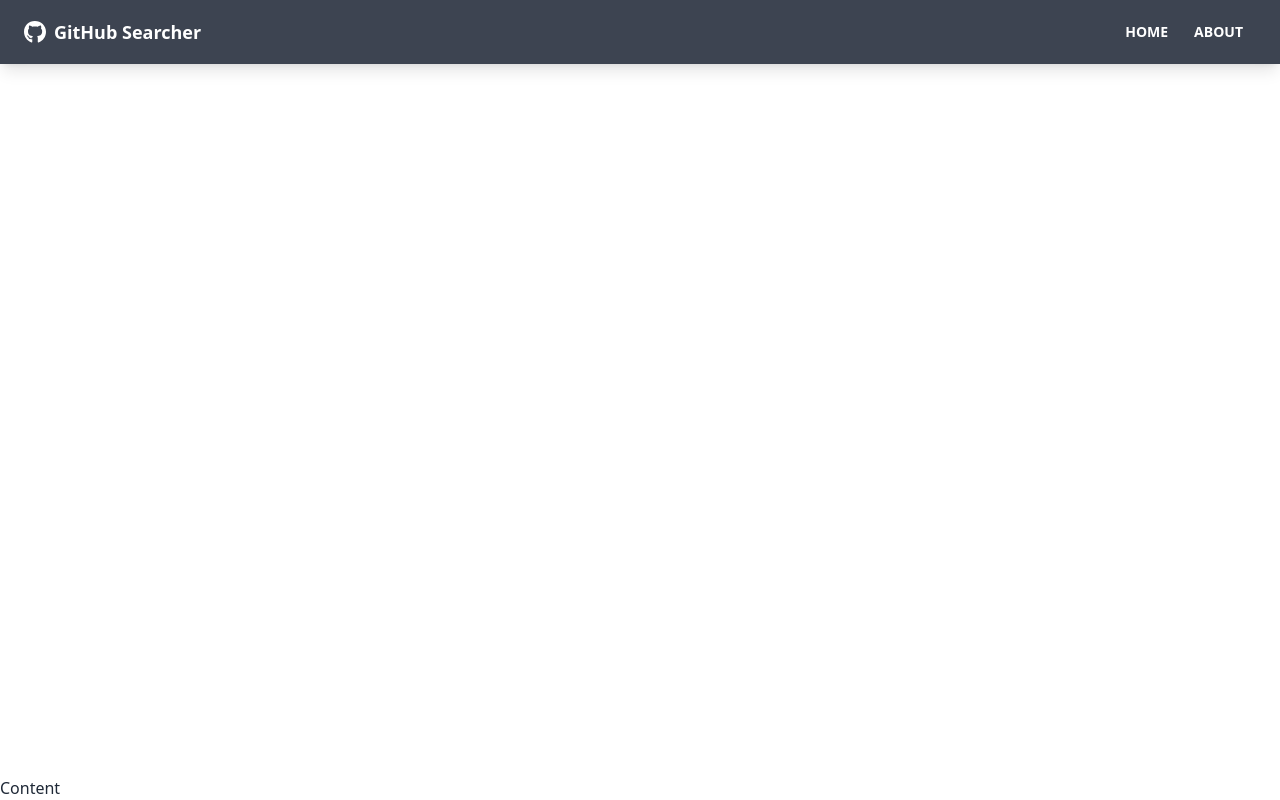
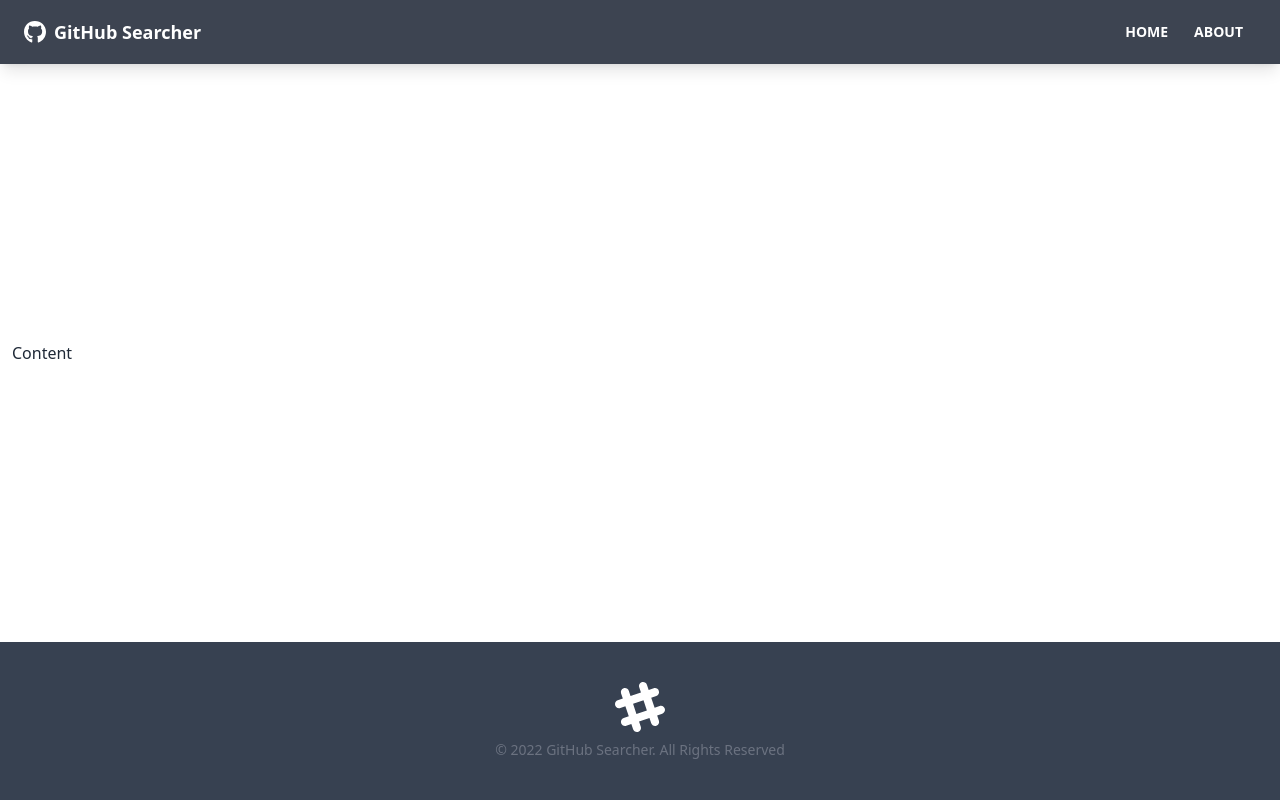
Before and after one commit to MuhammadHamzaAmir/github-user-searcher, a React (Create React App) app: page / in a window 1280 px wide. Built offline with nearby package versions, Linux system fonts and the light colour scheme.

Commit message:
Footer added

```diff
--- a/src/App.js
+++ b/src/App.js
@@ -1,13 +1,16 @@
 import {BrowserRouter as Router, Route, Link} from 'react-router-dom';
 import NavBar from  "./components/layout/NavBar"
+import Footer from "./components/layout/Footer"
 
 function App() {
     return (
         <Router>
             <div className="flex flex-col justify-between h-screen">
                 <NavBar />
-                <main>Content</main>
 
+                <main className="container mx-auto pb-12 px-3">Content</main>
+
+                <Footer />
 
             </div>
         </Router>
```
